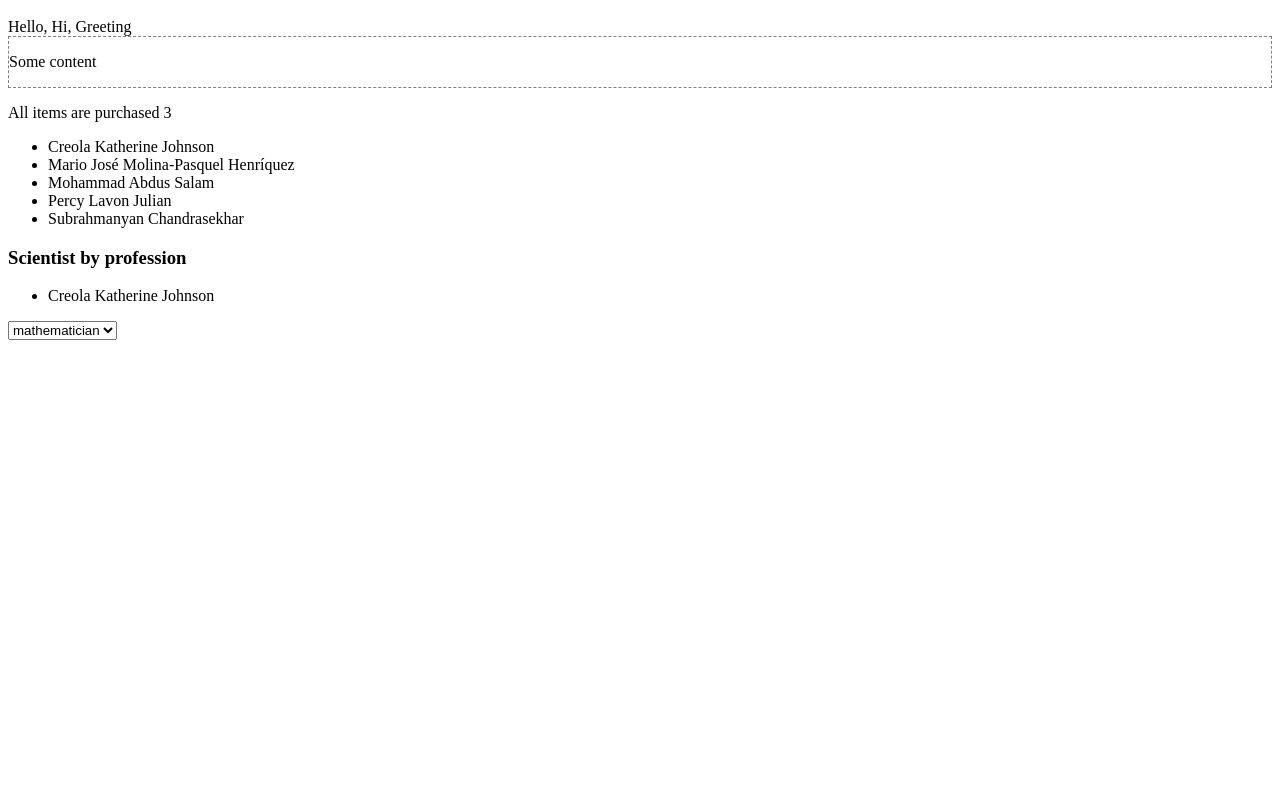
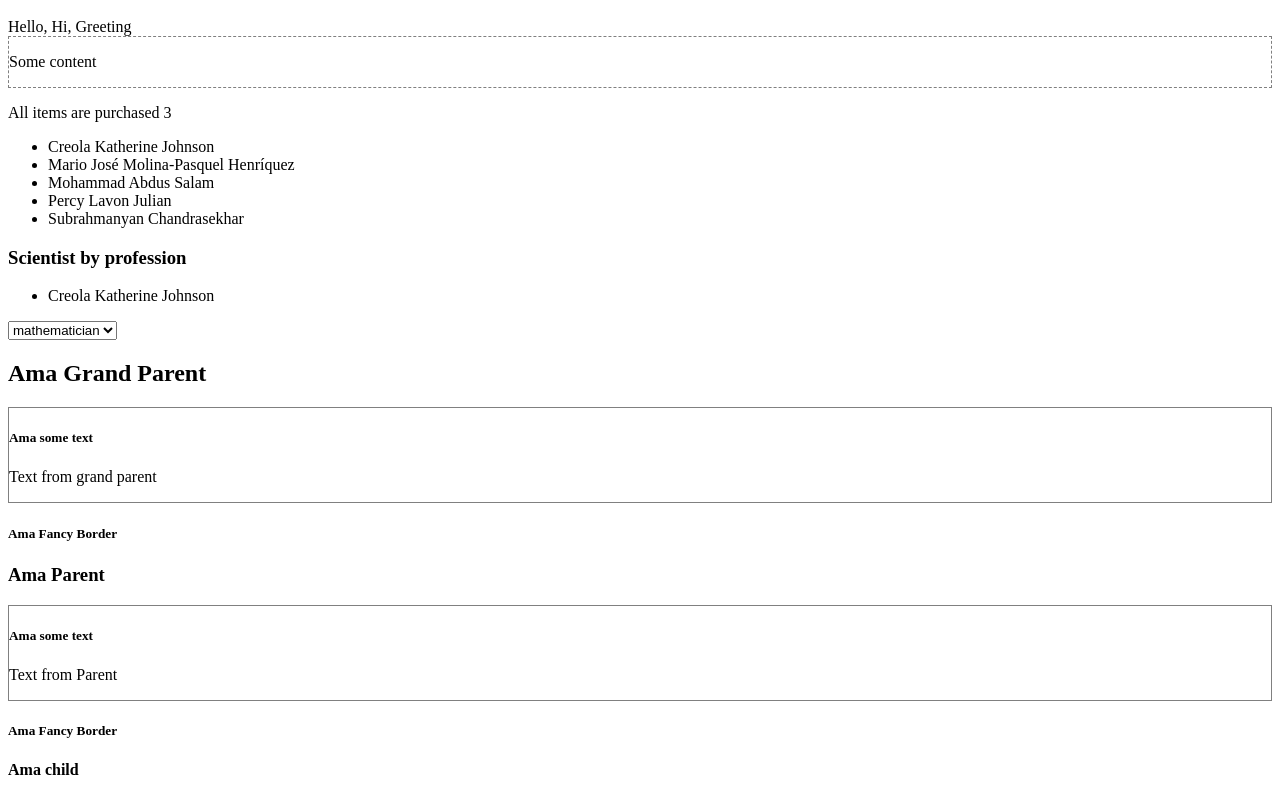
Before and after one commit to Yurimcalex/react-sandbox, a React (Vite) app: page / in a window 1280 px wide. Shown: the part 205-1005 px from the top of the page. Before the commit the page ends 800 px from the top, so only its background shows below. Built offline with nearby package versions, Linux system fonts and the light colour scheme.

Commit message:
Create Tree component

```diff
--- a/src/du/DU.jsx
+++ b/src/du/DU.jsx
@@ -4,6 +4,7 @@ import FancyBorder from './FancyBorder.jsx';
 import FancyBackground from './FancyBackground.jsx';
 import ShoppingList from './ShoppingList.jsx';
 import ScientistList from './ScientistList';
+import Tree from './Tree.jsx';
 
 export default function DU() {
 	return (
@@ -55,6 +56,8 @@ export default function DU() {
 			/>
 
 			<ScientistList />
+
+			<Tree />
 		</div>
 	);
 }
--- /dev/null
+++ b/src/du/Tree.jsx
@@ -0,0 +1,60 @@
+export default function Tree() {
+	return (
+		<GrandParent>
+			<Text text={"Text from grand parent"}/>
+			<FancyBorder>
+				<Parent>
+					<Text text={"Text from Parent"}/>
+					<FancyBorder>
+						<Child />
+					</FancyBorder>
+				</Parent>
+			</FancyBorder>
+		</GrandParent>
+	);
+}
+
+
+function GrandParent({ children }) {
+	return (
+		<div>
+			<h2>Ama Grand Parent</h2>
+			{children}
+		</div>
+	);
+}
+
+function Parent({ children }) {
+	return (
+		<div>
+			<h3>Ama Parent</h3>
+			{children}
+		</div>
+	);
+}
+
+function Child() {
+	return (
+		<div>
+			<h4>Ama child</h4>
+		</div>
+	);
+}
+
+function FancyBorder({ children }) {
+	return (
+		<div>
+			<h5>Ama Fancy Border</h5>
+			{children}
+		</div>
+	);
+}
+
+function Text({ text }) {
+	return (
+		<div style={{border: '1px solid gray'}}>
+			<h5>Ama some text</h5>
+			<p>{text}</p>
+		</div>
+	);
+}
```
